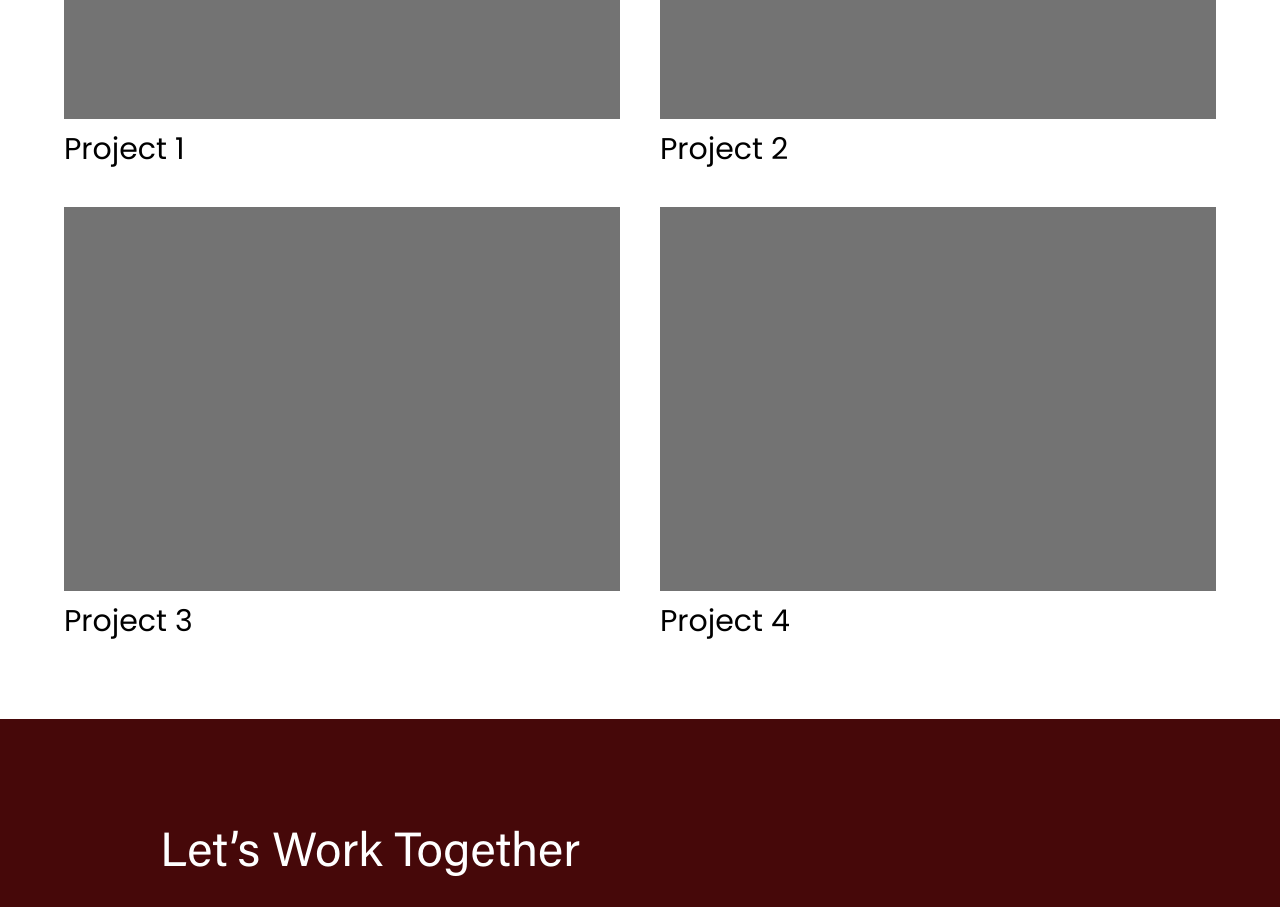
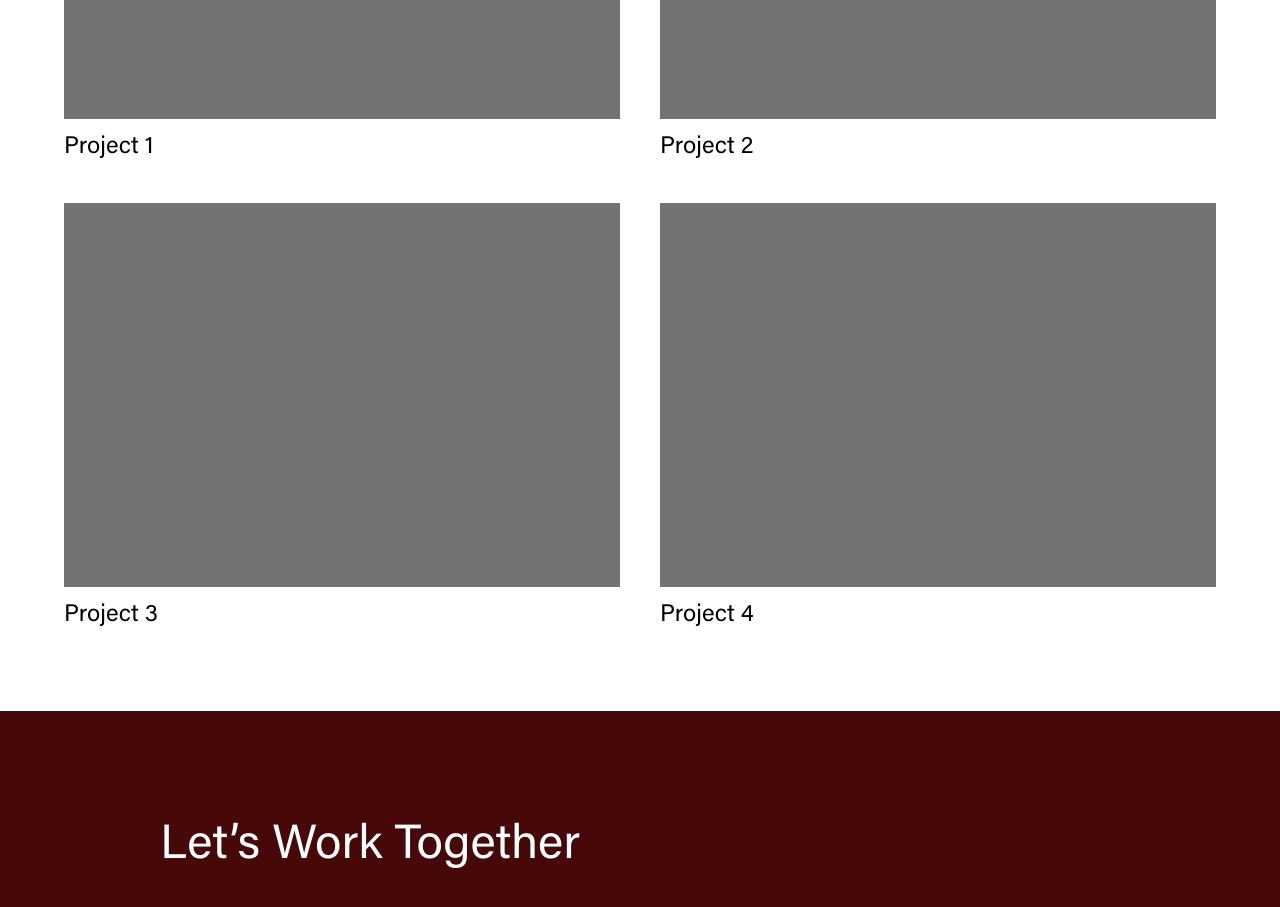
Before and after one commit to CircleElevenManufacturing/circle-eleven, a Next.js app: page / in a window 1280 px wide. Shown: the part 2060-2967 px from the top of the page. Built offline with nearby package versions, Linux system fonts and the light colour scheme.

Commit message:
font changes

```diff
--- a/app/page.tsx
+++ b/app/page.tsx
@@ -26,7 +26,7 @@ export default function Home() {
           {[1, 2, 3, 4].map((item) => (
             <div className="mb-10 md:mb-0">
               <div className="h-96 w-full bg-neutral-500" />
-              <h3 className="text-3xl mt-3 font-poppins font-normal">Project {item}</h3>
+              <h3 className="text-2xl mt-3 font-acumin">Project {item}</h3>
             </div>
           ))}
         </div>
```
